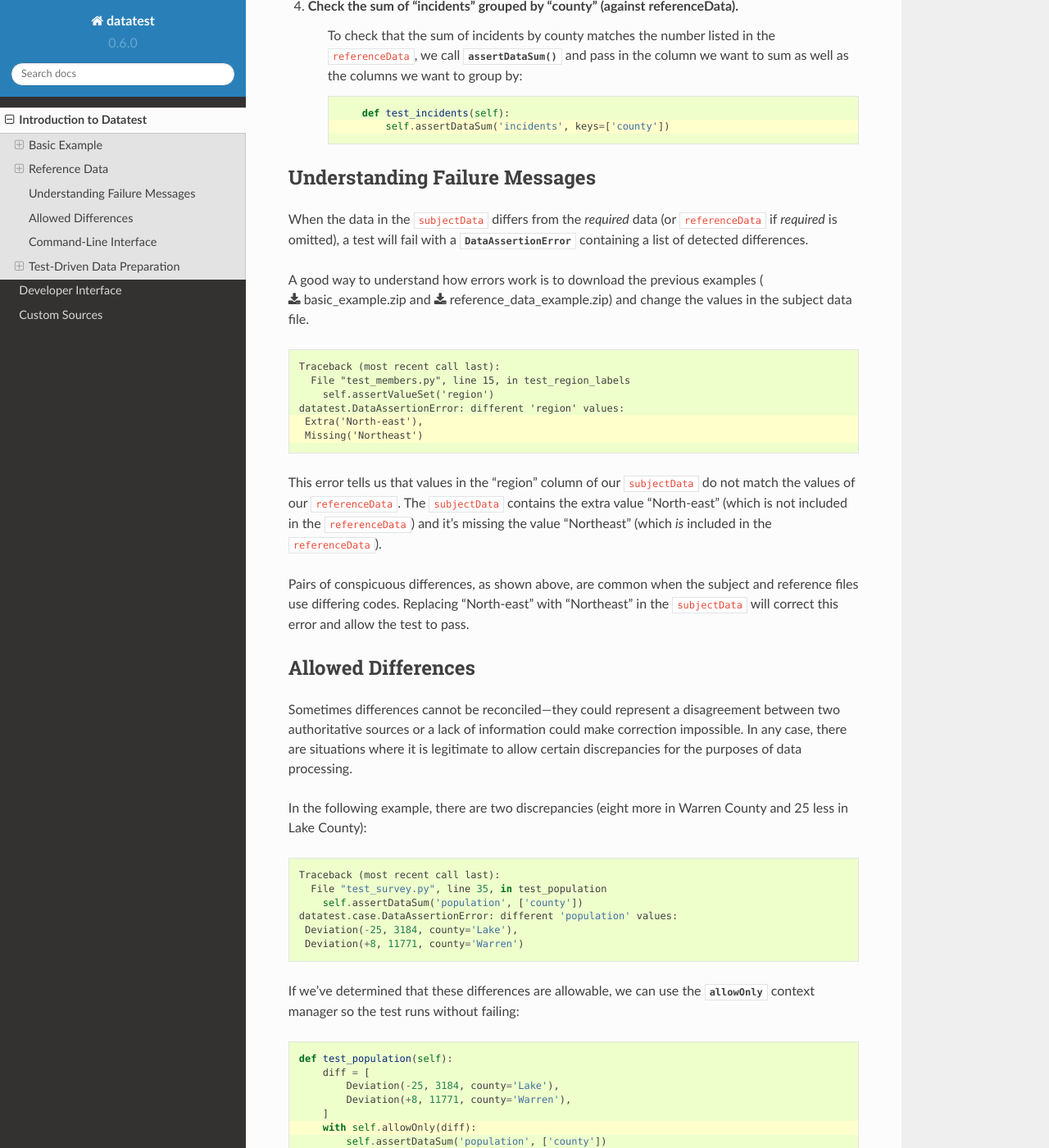
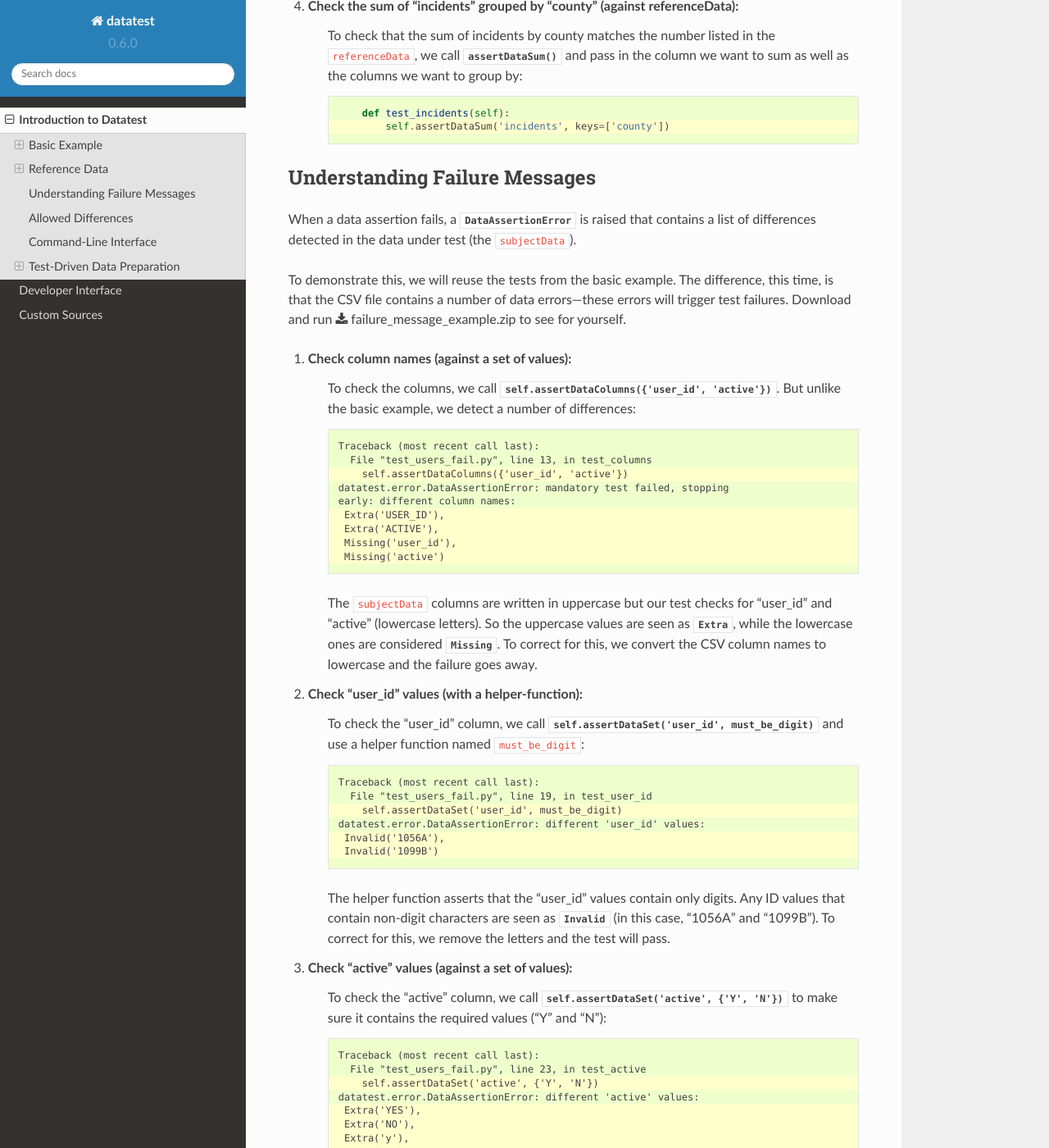
Before and after one commit to shawnbrown/datatest, a Sphinx documentation site: the page built from docs/intro.rst, in a window 1280 px wide and 1400 px high, scrolled down 5021 px. Shown: the whole window at 82% size. Built offline with Sphinx 7.4.7 and the Read the Docs theme 2.0.0, drawn with Linux system fonts in a browser that asks for light colours; some of the changed text lies outside the part shown.

Commit message:
Expand "Failure Message" docs to include examples and explanations.

```diff
--- a/docs/intro.rst
+++ b/docs/intro.rst
@@ -286,7 +286,7 @@ after reviewing the following steps.
             def test_county(self):
                 self.assertDataSet('county')
 
-4. Check the sum of "incidents" grouped by "county" (against referenceData).
+4. Check the sum of "incidents" grouped by "county" (against referenceData):
     To check that the sum of incidents by county matches the number
     listed in the ``referenceData``, we call :meth:`assertDataSum()
     <datatest.DataTestCase.assertDataSum>` and pass in the column we want
@@ -302,45 +302,99 @@ after reviewing the following steps.
 Understanding Failure Messages
 ==============================
 
-When the data in the ``subjectData`` differs from the *required* data
-(or ``referenceData`` if *required* is omitted), a test will fail with a
-:class:`DataAssertionError <datatest.DataAssertionError>` containing
-a list of detected differences.
+When a data assertion fails, a
+:class:`DataAssertionError <datatest.DataAssertionError>` is raised that
+contains a list of differences detected in the data under test (the
+``subjectData``).
 
-A good way to understand how errors work is to download the previous examples
-(:download:`basic_example.zip <_static/basic_example.zip>`
-and :download:`reference_data_example.zip <_static/reference_data_example.zip>`)
-and change the values in the subject data file.
+To demonstrate this, we will reuse the tests from the basic example.
+The difference, this time, is that the CSV file contains a number of
+data errors---these errors will trigger test failures.  Download and run
+:download:`failure_message_example.zip
+<_static/failure_message_example.zip>` to see for yourself.
 
-.. code-block:: none
-    :emphasize-lines: 5-6
+1. Check column names (against a set of values):
+    To check the columns, we call
+    :meth:`self.assertDataColumns({'user_id', 'active'})
+    <datatest.DataTestCase.assertDataColumns>`.  But unlike the basic
+    example, we detect a number of differences:
 
-    Traceback (most recent call last):
-      File "test_members.py", line 15, in test_region_labels
-        self.assertValueSet('region')
-    datatest.DataAssertionError: different 'region' values:
-     Extra('North-east'),
-     Missing('Northeast')
+    .. code-block:: none
+        :emphasize-lines: 3,6-9
 
-This error tells us that values in the "region" column of our
-``subjectData`` do not match the values of our ``referenceData``.  The
-``subjectData`` contains the extra value "North-east" (which is not
-included in the ``referenceData``) and it's missing the value
-"Northeast" (which *is* included in the ``referenceData``).
+        Traceback (most recent call last):
+          File "test_users_fail.py", line 13, in test_columns
+            self.assertDataColumns({'user_id', 'active'})
+        datatest.error.DataAssertionError: mandatory test failed, stopping
+        early: different column names:
+         Extra('USER_ID'),
+         Extra('ACTIVE'),
+         Missing('user_id'),
+         Missing('active')
 
-Pairs of conspicuous differences, as shown above, are common when the
-subject and reference files use differing codes.  Replacing "North-east"
-with "Northeast" in the ``subjectData`` will correct this error and
-allow the test to pass.
+    The ``subjectData`` columns are written in uppercase but our test
+    checks for "user_id" and "active" (lowercase letters).  So the
+    uppercase values are seen as :class:`Extra <datatest.Extra>`, while
+    the lowercase ones are considered :class:`Missing <datatest.Missing>`.
+    To correct for this, we convert the CSV column names to lowercase
+    and the failure goes away.
+
+2. Check "user_id" values (with a helper-function):
+    To check the "user_id" column, we call
+    :meth:`self.assertDataSet('user_id', must_be_digit)
+    <datatest.DataTestCase.assertDataSet>` and use a helper function
+    named ``must_be_digit``:
+
+    .. code-block:: none
+        :emphasize-lines: 3,5-6
+
+        Traceback (most recent call last):
+          File "test_users_fail.py", line 19, in test_user_id
+            self.assertDataSet('user_id', must_be_digit)
+        datatest.error.DataAssertionError: different 'user_id' values:
+         Invalid('1056A'),
+         Invalid('1099B')
+
+    The helper function asserts that the "user_id" values contain only
+    digits.  Any ID values that contain non-digit characters are seen
+    as :class:`Invalid <datatest.Invalid>` (in this case, "1056A" and
+    "1099B").  To correct for this, we remove the letters and the test
+    will pass.
+
+3. Check "active" values (against a set of values):
+    To check the "active" column, we call
+    :meth:`self.assertDataSet('active', {'Y', 'N'})
+    <datatest.DataTestCase.assertDataSet>` to make sure it contains
+    the required values ("Y" and "N"):
+
+    .. code-block:: none
+        :emphasize-lines: 3,5-9
+
+        Traceback (most recent call last):
+          File "test_users_fail.py", line 23, in test_active
+            self.assertDataSet('active', {'Y', 'N'})
+        datatest.error.DataAssertionError: different 'active' values:
+         Extra('YES'),
+         Extra('NO'),
+         Extra('y'),
+         Extra('n'),
+         Missing('N')
+
+    Above, we see several data errors which are common when integrating
+    data from multiple sources.  To correct for these errors, we convert
+    "YES" to Y", "NO" to "N", and change the remaining lowercase values
+    to uppercase.  With these changes made, the test will pass and we
+    can trust that our data is valid.
 
 
 Allowed Differences
 ===================
 
 Sometimes differences cannot be reconciled---they could represent a
-disagreement between two authoritative sources or a lack of information could
-make correction impossible.  In any case, there are situations where it is
-legitimate to allow certain discrepancies for the purposes of data processing.
+disagreement between two authoritative sources or a lack of information
+could make correction impossible.  In any case, there are situations
+where it is legitimate to allow certain discrepancies for the purposes
+of data processing.
 
 In the following example, there are two discrepancies (eight more in
 Warren County and 25 less in Lake County)::
@@ -353,8 +407,8 @@ Warren County and 25 less in Lake County)::
      Deviation(+8, 11771, county='Warren')
 
 If we've determined that these differences are allowable, we can use the
-:meth:`allowOnly <datatest.DataTestCase.allowOnly>` context manager so the
-test runs without failing:
+:meth:`allowOnly <datatest.DataTestCase.allowOnly>` context manager so
+the test runs without failing:
 
 .. code-block:: python
     :emphasize-lines: 6
```
Also changed, not shown: 1 other file.
